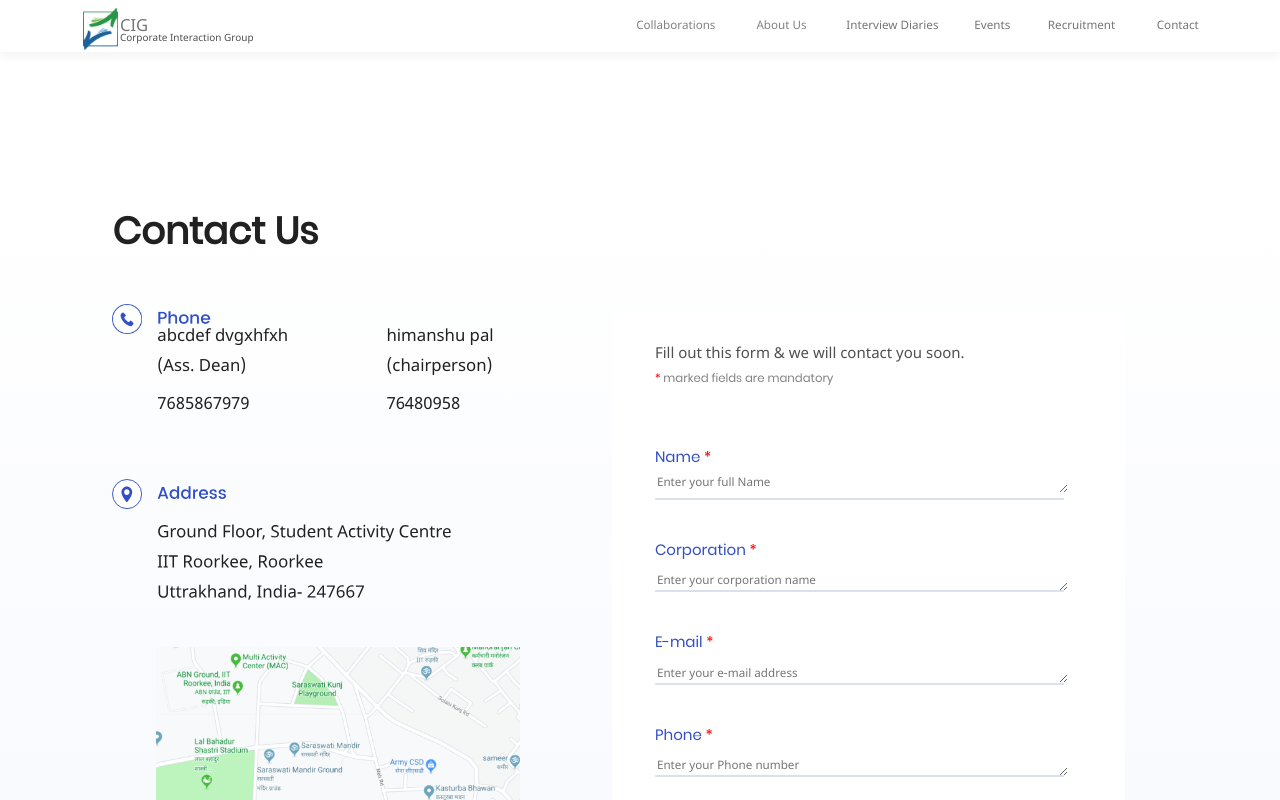
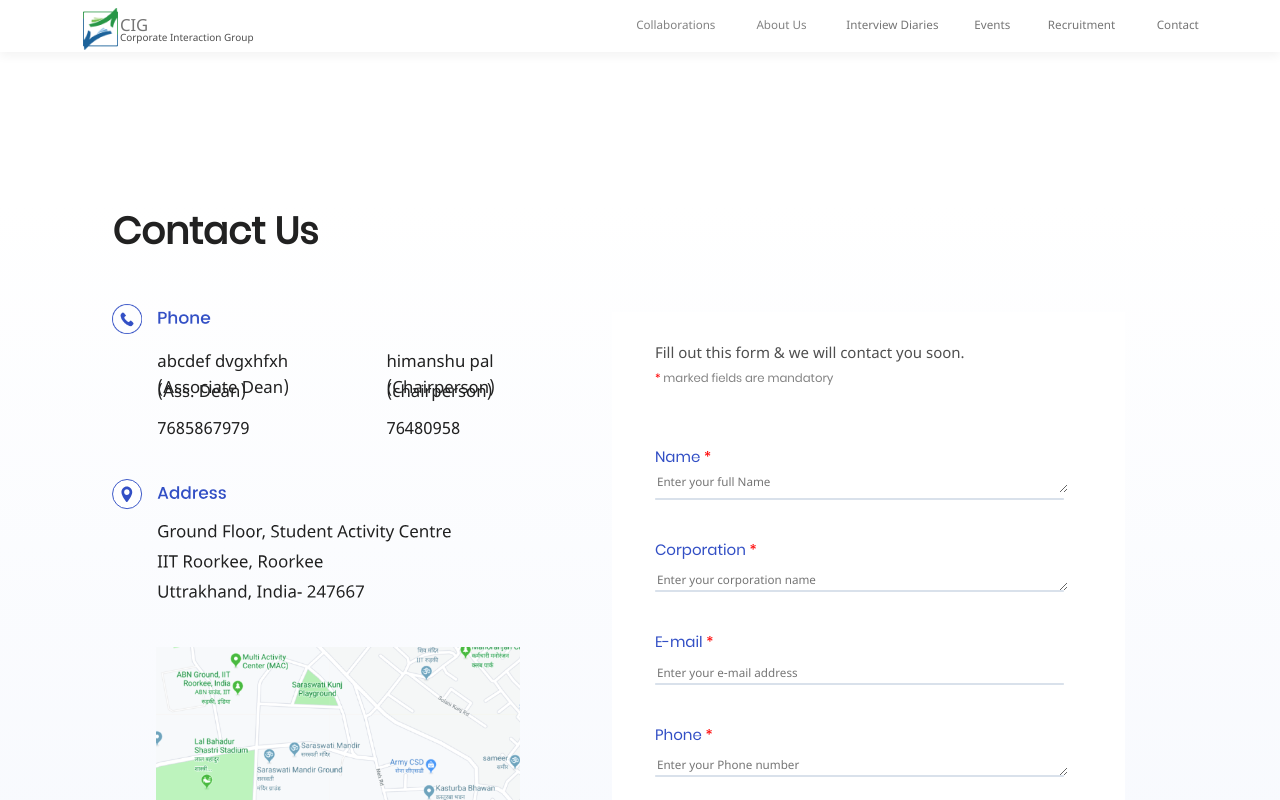
Before and after one commit to Yash786-rgb/CIG_Frontend, a React (Create React App) app: page /contact in a window 1280 px wide. Shown: the top 800 px of the page. Built offline with nearby package versions, Linux system fonts and the light colour scheme; no server answers.

Commit message:
update ui

```diff
--- a/package.json
+++ b/package.json
@@ -7,6 +7,7 @@
     "@testing-library/react": "^9.5.0",
     "@testing-library/user-event": "^7.2.1",
     "axios": "^0.21.0",
+    "emailjs-com": "^3.2.0",
     "font-awesome": "^4.7.0",
     "react": "^16.13.1",
     "react-dom": "^16.13.1",
--- a/src/collaboration.js
+++ b/src/collaboration.js
@@ -211,9 +211,13 @@ workshops and lecture series with different corporations and industries</div>
 
 
       <div id="cls_head">Corporate Lecture Series </div>
-      <div id="cls_subhead">Proident laborum culpa incididunt do cupidatat dolore dolor amet nulla amet est voluptate
-      dolor Lorem. Do ipsum irure officia reprehenderit anim officia elit. Laborum cupidatat cillum ipsum non magna
-       esse ipsum dolor.</div>
+      <div id="cls_subhead">We are proud to announce our ‘Corporate Lecture Series,’ commencing
+      every semester featuring talks by eminent
+      personalities from a broad spectrum of the Industry.
+      ‘Corporate Lecture Series’ will serve as a platform for these noted individuals to
+      address the students of IITR about their experiences and share their valuable insights on the
+      current industry practices.
+      </div>
        <img id="cls_img" src={cls_img}/>
 
 <div  ref={this.scroll_bar}  className="scroll_view">
--- a/src/contact.css
+++ b/src/contact.css
@@ -1,11 +1,9 @@
-#contact_bg{
-	background: linear-gradient(180deg, rgba(243, 246, 253, 0) 0%, #F3F6FD 100%);
+#contact_bg {
+  background: linear-gradient(180deg, rgba(243, 246, 253, 0) 0%, #f3f6fd 100%);
   height: 80.125vw;
-
 }
 
-#contact_head{
-
+#contact_head {
   width: 19.54vw;
   height: 4.09vw;
   margin-left: 8.78vw;
@@ -20,41 +18,32 @@ font-size: 2.92vw;
   line-height: 4.24vw;
   /* or 145% */
 
-
   /* headings */
 
   color: #212121;
 }
 
-#contact_phone{
-
-
+#contact_phone {
   width: 7.68vw;
   height: 2.34vw;
   margin-left: 8.78vw;
   margin-top: 3.73vw;
-
 }
 
-#contact_map{
-
-
+#contact_map {
   position: absolute;
   width: 28.6vw;
   height: 31.11vw;
   left: 12.15vw;
   top: 50.53vw;
-
-
 }
 
-#dir_name
-{
+#dir_name {
   position: absolute;
   width: 12.59vw;
   height: 4.68vw;
   left: 12.29vw;
-top: 25.03vw;
+  top: 27.03vw;
 
   /* text 18 px */
 
@@ -65,41 +54,17 @@ font-size: 1.31vw;
   line-height: 2.34vw;
   /* or 178% */
 
-
   /* headings */
 
   color: #212121;
 }
 
-
-
-#dir_mob{
-position: absolute;
-width: 10.54vw;
-height: 2.34vw;
-left: 12.29vw;
-top: 30.30vw;
-
-font-family: Noto Sans;
-font-style: normal;
-font-weight: normal;
-font-size: 1.31vw;
-line-height: 2.34vw;
-/* identical to box height, or 178% */
-
-
-/* headings */
-
-color: #212121;
-}
-
-#head_name
-{
+#dir_name2 {
   position: absolute;
   width: 12.59vw;
   height: 4.68vw;
-left: 30.19vw;
-top: 25.03vw;
+  left: 12.29vw;
+  top: 29.03vw;
 
   /* text 18 px */
 
@@ -110,20 +75,17 @@ font-size: 1.31vw;
   line-height: 2.34vw;
   /* or 178% */
 
-
   /* headings */
 
   color: #212121;
 }
 
-
-
-#head_mob{
+#dir_mob {
   position: absolute;
   width: 10.54vw;
   height: 2.34vw;
-left: 30.19vw;
-top: 30.30vw;
+  left: 12.29vw;
+  top: 32.3vw;
 
   font-family: Noto Sans;
   font-style: normal;
@@ -132,18 +94,77 @@ font-size: 1.31vw;
   line-height: 2.34vw;
   /* identical to box height, or 178% */
 
+  /* headings */
+
+  color: #212121;
+}
+
+#head_name {
+  position: absolute;
+  width: 12.59vw;
+  height: 4.68vw;
+  left: 30.19vw;
+  top: 27.03vw;
+
+  /* text 18 px */
+
+  font-family: Noto Sans;
+  font-style: normal;
+  font-weight: normal;
+  font-size: 1.31vw;
+  line-height: 2.34vw;
+  /* or 178% */
 
   /* headings */
 
   color: #212121;
 }
 
+#head_name2 {
+  position: absolute;
+  width: 12.59vw;
+  height: 4.68vw;
+  left: 30.19vw;
+  top: 29.03vw;
 
-#soc{
+  /* text 18 px */
+
+  font-family: Noto Sans;
+  font-style: normal;
+  font-weight: normal;
+  font-size: 1.31vw;
+  line-height: 2.34vw;
+  /* or 178% */
+
+  /* headings */
+
+  color: #212121;
+}
+
+#head_mob {
+  position: absolute;
+  width: 10.54vw;
+  height: 2.34vw;
+  left: 30.19vw;
+  top: 32.3vw;
+
+  font-family: Noto Sans;
+  font-style: normal;
+  font-weight: normal;
+  font-size: 1.31vw;
+  line-height: 2.34vw;
+  /* identical to box height, or 178% */
+
+  /* headings */
+
+  color: #212121;
+}
+
+#soc {
   position: absolute;
   left: 10.938vw;
   top: 86.08vw;
-bottom: 6.510vw;
+  bottom: 6.51vw;
 
   font-family: Poppins;
   font-style: normal;
@@ -155,11 +176,10 @@ align-items: center;
 
   /* new blue */
 
-color: #324FC5;
+  color: #324fc5;
 }
 
-
-#contact_msg{
+#contact_msg {
   position: absolute;
   width: 2.083vw;
   height: 2.083vw;
@@ -167,80 +187,73 @@ left: 7.813vw;
   top: 85.048vw;
 }
 
-#lin_contact{
+#lin_contact {
   position: absolute;
-left:11.133vw;
+  left: 11.133vw;
   top: 88.078vw;
   width: 1.563vw;
   height: 1.563vw;
   z-index: 2;
 }
 
-#fb_contact{
+#fb_contact {
   position: absolute;
-left:13.737vw;
+  left: 13.737vw;
   top: 88.078vw;
   width: 1.563vw;
   height: 1.563vw;
   z-index: 2;
 }
 
-#mail_contact{
+#mail_contact {
   position: absolute;
-left:16.341vw;
+  left: 16.341vw;
   top: 88.078vw;
   width: 1.563vw;
   height: 1.563vw;
   z-index: 2;
 }
 
-
-#lin_contact_hov{
+#lin_contact_hov {
   position: absolute;
-left:11.133vw;
+  left: 11.133vw;
   top: 88.078vw;
   width: 1.563vw;
   height: 1.563vw;
   z-index: 1;
 }
 
-#fb_contact_hov{
+#fb_contact_hov {
   position: absolute;
-left:13.737vw;
+  left: 13.737vw;
   top: 88.078vw;
   width: 1.563vw;
   height: 1.563vw;
   z-index: 1;
 }
 
-#mail_contact_hov{
+#mail_contact_hov {
   position: absolute;
-left:16.341vw;
+  left: 16.341vw;
   top: 88.078vw;
   width: 1.563vw;
   height: 1.563vw;
   z-index: 1;
 }
 
-
-#lin_contact:hover{
+#lin_contact:hover {
   display: none;
 }
 
-
-
-
-
-#fb_contact:hover{
+#fb_contact:hover {
   display: none;
 }
 
-#mail_contact:hover{
-	display:none;
+#mail_contact:hover {
+  display: none;
 }
 
-
-#adress{
+#adress {
   position: absolute;
   width: 26.5vw;
   height: 9.88vw;
@@ -248,12 +261,12 @@ left: 8.78vw;
   top: 37.43vw;
 }
 
-#frm{
+#frm {
   position: absolute;
-	top:292px;
+  top: 292px;
 }
 
-#cig_map{
+#cig_map {
   width: 28.47vw;
   height: 31.11273vw;
 }
--- a/src/contact.js
+++ b/src/contact.js
@@ -12,6 +12,7 @@ import link_con from './images/linkdin.svg';
 import fb_con_hov from './images/fb.svg';
 import mail_con from './images/mail.svg';
 import Success from './success.js';
+
 import Form from './form.js'
 import cig_map from './images/cig_map.png';
 import axios from "axios";
@@ -65,9 +66,16 @@ return(
 <div id="contact_head"> Contact Us</div>
 <div id="dir_name">{this.state.assistantDean}</div>
 
+<div id="dir_name2">(Associate Dean)</div>
+
+
 <div id="dir_mob">{this.state.assistantDean_phone}</div>
 
 <div id="head_name">{this.state.chairperson}</div>
+
+
+<div id="head_name2">(Chairperson)</div>
+
 
 <div id="head_mob">{this.state.chairperson_phone}</div>
 <div>
@@ -78,9 +86,7 @@ return(
 </div>
 <div id="soc">Social Links</div>
 <img id="contact_msg" src={contact_msg}/>
-<img id="lin_contact" src={lin_contact}/>
-<img id="fb_contact" src={fb_contact}/>
-<img id="mail_contact" src={mail_contact}/>
+
 
 <a href="https://www.linkedin.com/in/cig-iitroorkee/?originalSubdomain=in">
 <img id="lin_contact_hov" src={link_con}/>
@@ -90,7 +96,9 @@ return(
 <img id="fb_contact_hov" src={fb_con_hov}/>
 </a>
 
+<a href = "mailto:cig@iitr.ac.in">
 <img id="mail_contact_hov" src={mail_con}/>
+</a>
 
 <img id="adress" src={adress}/>
 {(this.state.visible)? <Success visible={this.hide}/> :  null }
--- a/src/home.js
+++ b/src/home.js
@@ -55,8 +55,6 @@ componentDidMount(){
     console.log(d);
   })
 }
-
-
 
 
 scroll(){
@@ -167,7 +165,6 @@ return(
 <Featured/>
 
 
-
 <div  ref={this.scroll_bar}  className="test_scroll_view">
 
 {this.state.testimonialArr.map((adm, index) => (
--- a/src/popup.js
+++ b/src/popup.js
@@ -49,6 +49,9 @@ handleChange_d(e)
 
 submit(e){
   e.preventDefault()
+
+  e.target.reset();
+
   window.scrollTo(0, 600);
   var my_interest = [];
   var possible_interest = ["deliver_lec","start_proj","conduct_workshop","others"];
@@ -108,7 +111,7 @@ return(
        <div id="name_focus"></div>
        <textarea  name="corporation"  required id="form_corp" className="no_outline" placeholder="Enter your corporation name" onChange={this.handleChange_a}></textarea>
        <div id="corp_focus"></div>
-       <textarea type="email" name="mail"  required id="form_mail" className="no_outline" placeholder="Enter your e-mail address" onChange={this.handleChange_b}></textarea>
+       <input type="email" name="mail"  required id="form_mail" className="no_outline" placeholder="Enter your e-mail address" onChange={this.handleChange_b}></input>
        <div id="mail_focus"></div>
        <textarea  name="phone" required  id="form_phone" className="no_outline" placeholder="Enter your Phone number" onChange={this.handleChange_c}></textarea>
        <div id="phone_focus"></div>
--- a/src/success.css
+++ b/src/success.css
@@ -1,17 +1,18 @@
-#success{
+#success {
   position: absolute;
   width: 40.951vw;
-height: 12.240vw;
+  height: 12.24vw;
   left: 23.372vw;
-top: 23.438vw;
+  top: 29.438vw;
   z-index: 3;
-background: #E6F4EA;
-box-shadow: 0vw 0vw 0.651vw rgba(235, 235, 235, 0.18), 0.065vw 0.260vw 0.521vw rgba(0, 0, 0, 0.15);
-border-radius: 0.130vw;
+  background: #e6f4ea;
+  box-shadow: 0vw 0vw 0.651vw rgba(235, 235, 235, 0.18),
+    0.065vw 0.26vw 0.521vw rgba(0, 0, 0, 0.15);
+  border-radius: 0.13vw;
 }
 
-#head_suc{
-	position:absolute;
+#head_suc {
+  position: absolute;
   width: 15.951vw;
   height: 2.148vw;
   left: 2.083vw;
@@ -28,11 +29,10 @@ text-align: right;
   letter-spacing: 0.02em;
   text-transform: capitalize;
 
-color: #1E8E3E;
-
+  color: #1e8e3e;
 }
 
-#sub_suc{
+#sub_suc {
   position: absolute;
   width: 36.654vw;
   height: 6.25vw;
@@ -46,30 +46,28 @@ font-size: 1.172vw;
   line-height: 2.083vw;
   /* or 178% */
 
-
-color: #1E8E3E;
+  color: #1e8e3e;
 }
 
-
-#check{
-	position:absolute;
+#check {
+  position: absolute;
   width: 1.172vw;
   height: 1.172vw;
   left: 18.229vw;
   top: 1.628vw;
 }
 
-#cross{
+#cross {
   cursor: grab;
   position: absolute;
   left: 39.258vw;
-	top:0.242vw;
+  top: 0.242vw;
   width: 0.651vw;
   height: 0.651vw;
-	color: #1E8E3E;
+  color: #1e8e3e;
   mix-blend-mode: normal;
 }
 
-#cross:hover{
-	color: #1E8E3E;
+#cross:hover {
+  color: #1e8e3e;
 }
```
Also changed, not shown: src/form.js (+73 -11 lines), src/recruitment.js (+16 -5 lines), src/images/prv7.svg, 1 other file (tests, documents, lock files or other folders). Lines whose indentation alone changed are shown as unchanged.
